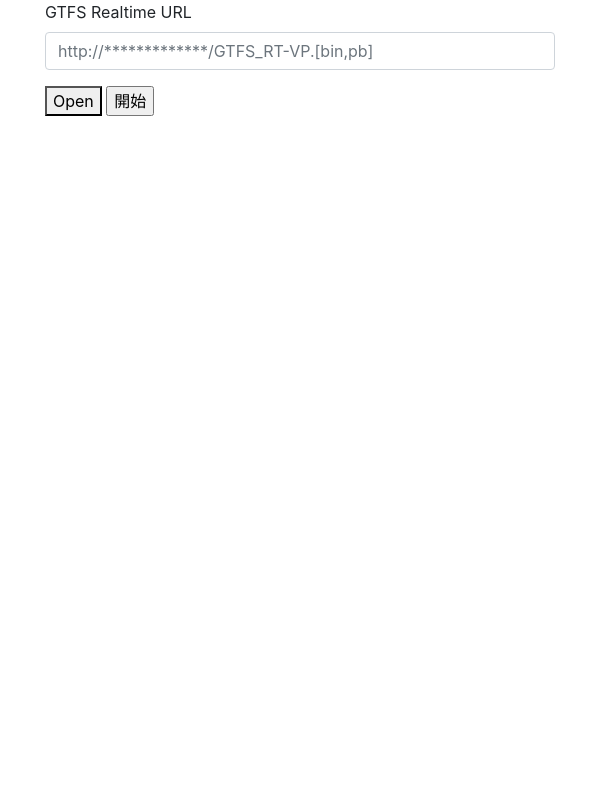
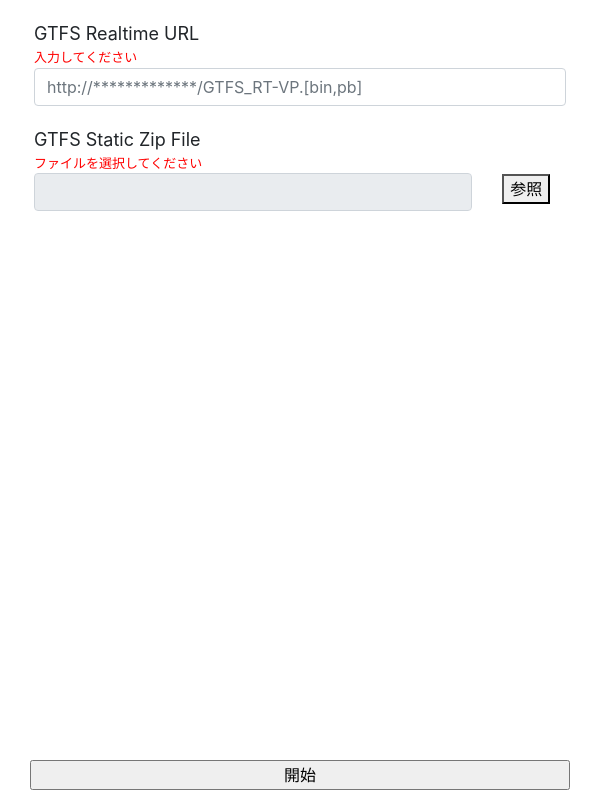
Before and after one commit to shunmame/bus_simulation_electron, an Electron app: page src/setting.html in a window 600 px wide. Both pictures are taken after a click on the button "開始". Drawn offline with nearby package versions, Linux system fonts and the light colour scheme; no server answers.

Commit message:
dev setting page

```diff
--- a/src/main.js
+++ b/src/main.js
@@ -23,7 +23,7 @@ const createWindow = () => {
     )
 
     // 開発ツールを有効化
-    mainWindow.webContents.openDevTools({ mode: "detach" });
+    // mainWindow.webContents.openDevTools({ mode: "detach" });
     mainWindow.loadFile('index.html')
 
     subWindow = new BrowserWindow({
--- /dev/null
+++ b/src/setting.css
@@ -0,0 +1,34 @@
+.container {
+    padding: 4px;
+    padding-top: 20px
+}
+
+.spacer {
+    margin: 20px;
+}
+
+.validate_txt {
+    color: red;
+    font-size: 13px;
+    visibility: hidden;
+    margin-bottom: 0;
+    margin-top: 0;
+}
+
+#file_open_button {
+    margin-top: 20px;
+}
+
+label {
+    font-size: 18px;
+    margin-bottom: 1px;
+}
+
+footer {
+    position: absolute;
+    bottom: 0;
+    width: 100%;
+    padding-right: 30px;
+    padding-left: 30px;
+    padding-bottom: 10px;
+}
--- a/src/setting.html
+++ b/src/setting.html
@@ -12,20 +12,44 @@
         integrity="sha384-ggOyR0iXCbMQv3Xipma34MD+dH/1fQ784/j6cY/iJTQUOhcWr7x9JvoRxT2MZw1T" crossorigin="anonymous">
 
     <!-- my file -->
-    <link rel="stylesheet" href="style.css">
+    <link rel="stylesheet" href="setting.css">
 </head>
 
 <body>
     <!-- <p>child</p> -->
     <div class="container">
-        <label>GTFS Realtime URL</label>
-        <input type="text" id="RT_URL" placeholder="http://*************/GTFS_RT-VP.[bin,pb]" class="form-control">
-
-        <p id="zip_path"></p>
-        <button id="file_open_button" type="button">Open</button>
-
-        <input type="button" value="開始" id="start_button">
+        <div class="row">
+            <div class="col">
+                <label>GTFS Realtime URL</label>
+            </div>
+        </div>
+        <div class="row">
+            <div class="col">
+                <p id="validate_url" class="validate_txt">入力してください</p>
+                <input type="text" id="RT_URL" placeholder="http://*************/GTFS_RT-VP.[bin,pb]"
+                    class="form-control">
+            </div>
+        </div>
+        <div class="spacer"></div>
+        <div class="row">
+            <div class="col">
+                <label>GTFS Static Zip File</label>
+            </div>
+        </div>
+        <div class="row">
+            <div class="col">
+                <p id="validate_zip" class="validate_txt">ファイルを選択してください</p>
+                <input type="text" id="zip_path" class="form-control" readonly>
+            </div>
+            <div class="col-2">
+                <button id="file_open_button" type="button" class="text-center">参照</button>
+            </div>
+        </div>
+        <div class="spacer"></div>
     </div>
+    <footer>
+        <input type="button" value="開始" id="start_button" style="width:100%">
+    </footer>
 
     <!-- my file -->
     <script src="setting.js"></script>
--- a/src/setting.js
+++ b/src/setting.js
@@ -1,7 +1,13 @@
 document.getElementById("start_button").addEventListener("click", (e) => {
     var RT_URL = document.getElementById("RT_URL").value
-    window.api.set_RT_URL(RT_URL)
-    window.close();
+    var zip_path = document.getElementById("zip_path").value
+    if (RT_URL && zip_path) {
+        window.api.set_RT_URL(RT_URL)
+        window.close();
+    }
+
+    if (!RT_URL) document.getElementById("validate_url").style.visibility = "visible"; else document.getElementById("validate_url").style.visibility = "hidden";
+    if (!zip_path) document.getElementById("validate_zip").style.visibility = "visible"; else document.getElementById("validate_zip").style.visibility = "hidden";
 });
 
 document.querySelector("#file_open_button").addEventListener("click", async () => {
@@ -10,5 +16,5 @@ document.querySelector("#file_open_button").addEventListener("click", async () =
 
 // 受信
 window.api.on("send_zip_path", (arg) => {
-    document.getElementById("zip_path").textContent = arg
+    document.getElementById("zip_path").value = arg
 });
```
Also changed, not shown: src/index.html (+1 -32 lines).
